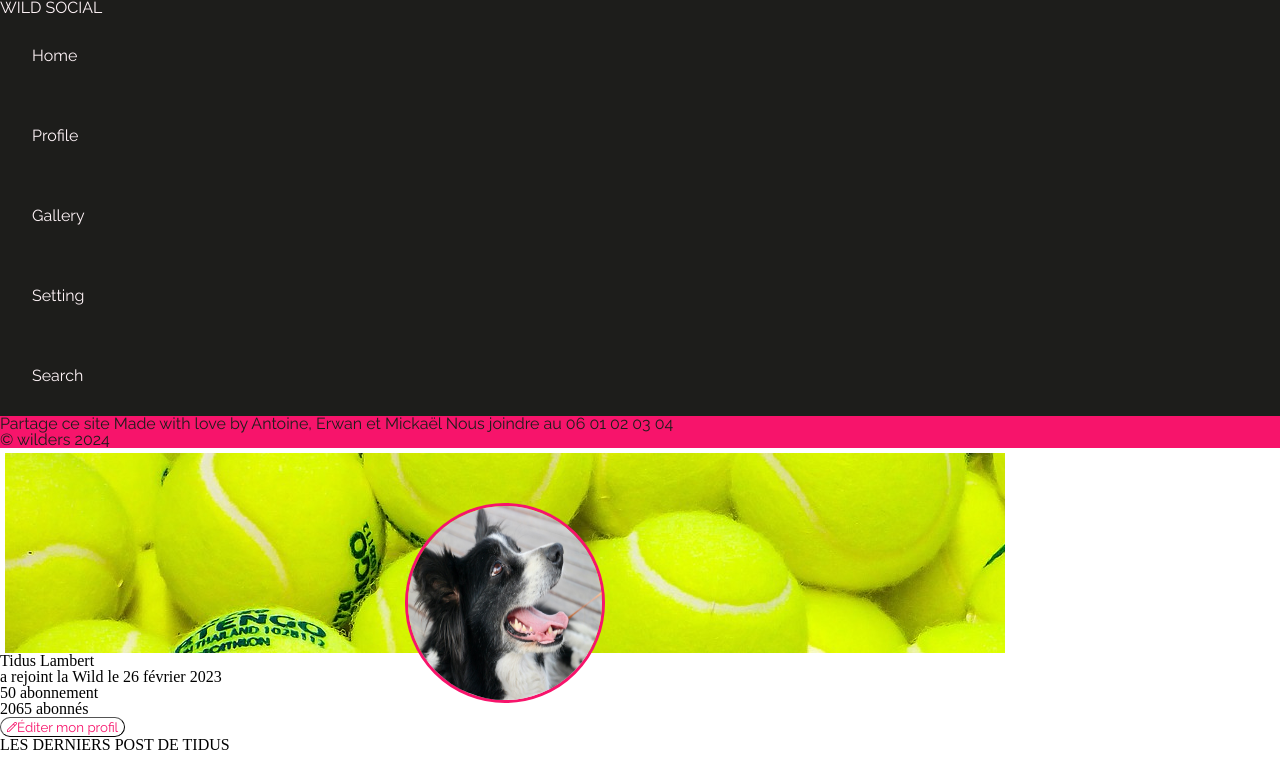
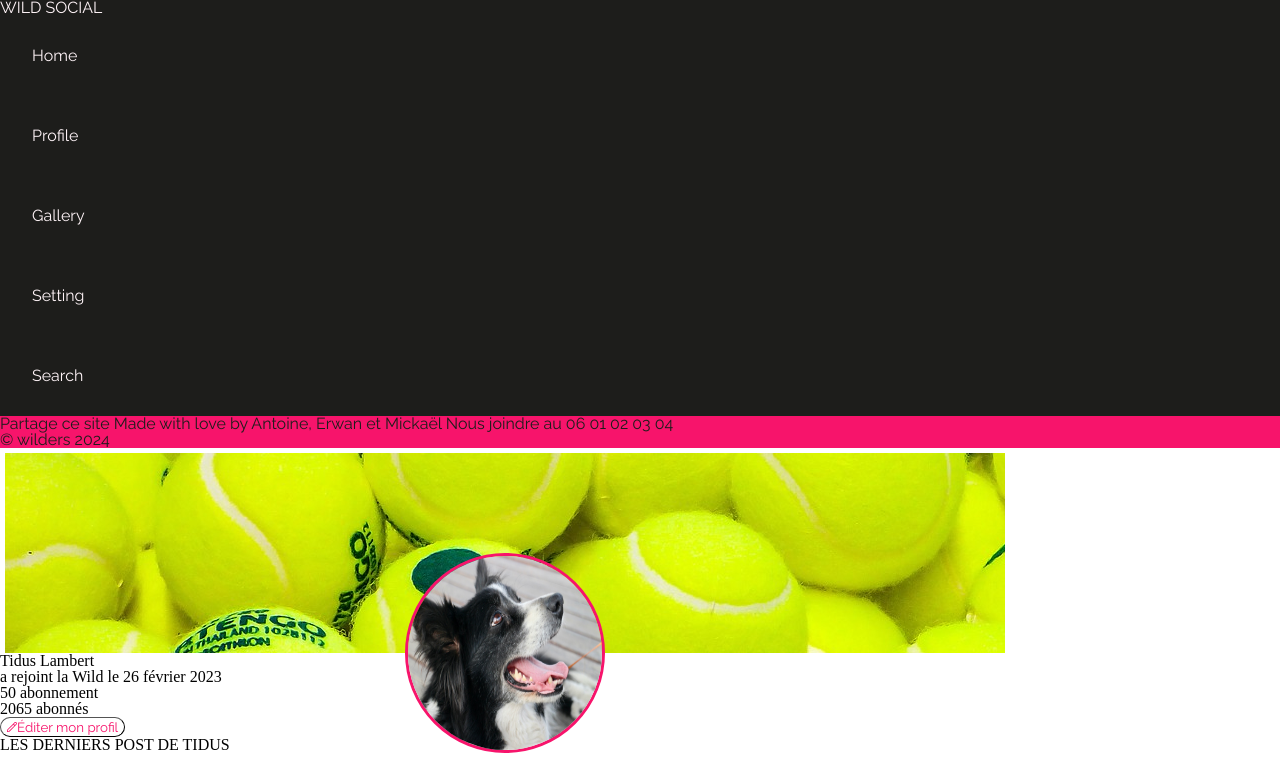
Before and after one commit to Hamsolovski/wild-social, a plain HTML site: page profile.html in a window 1280 px wide. Shown: the top 780 px of the page. Drawn offline with Linux system fonts and the light colour scheme.

Commit message:
cadre photo profil/marging background/button

```diff
--- a/desktop.css
+++ b/desktop.css
@@ -56,8 +56,9 @@ div,
     height: 200px;
     width: 200px;
     position: relative;
-    bottom: -50px;
+    bottom: -100px;
 }
+
 
 
 
```
